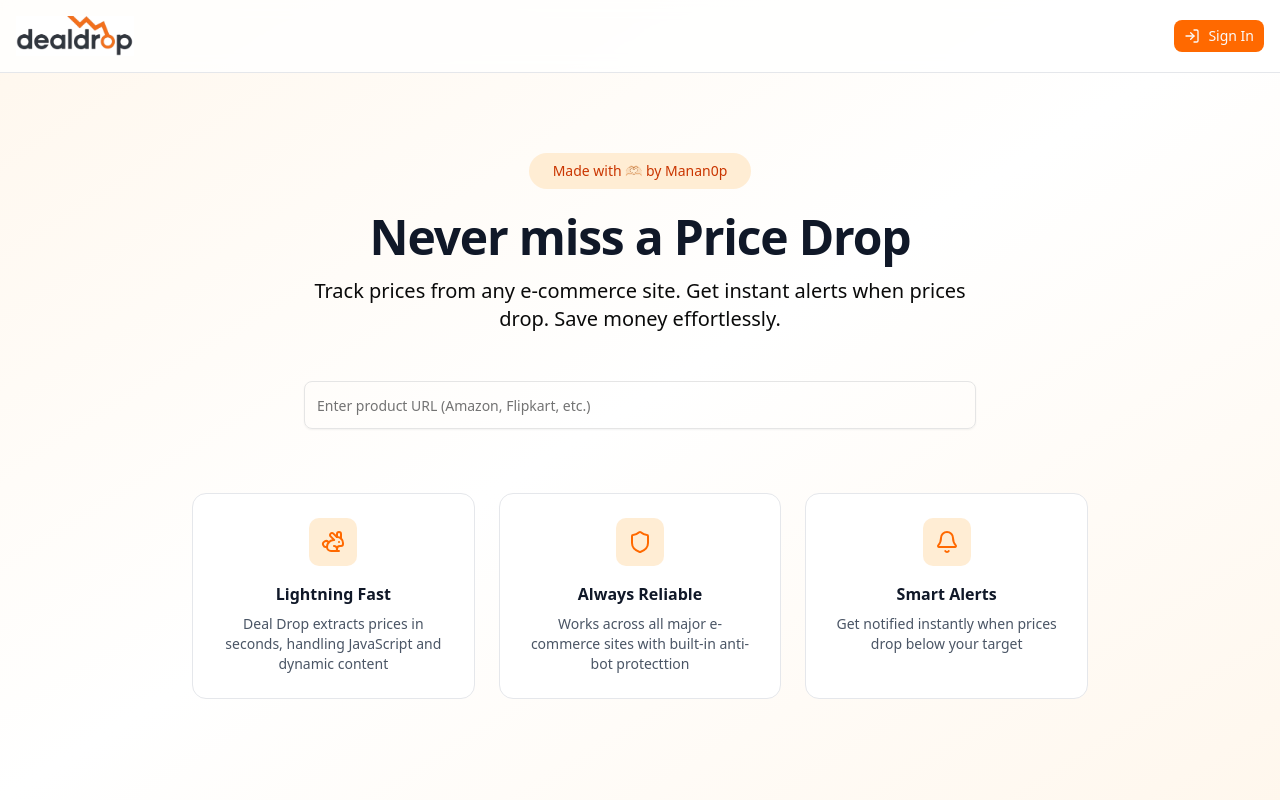
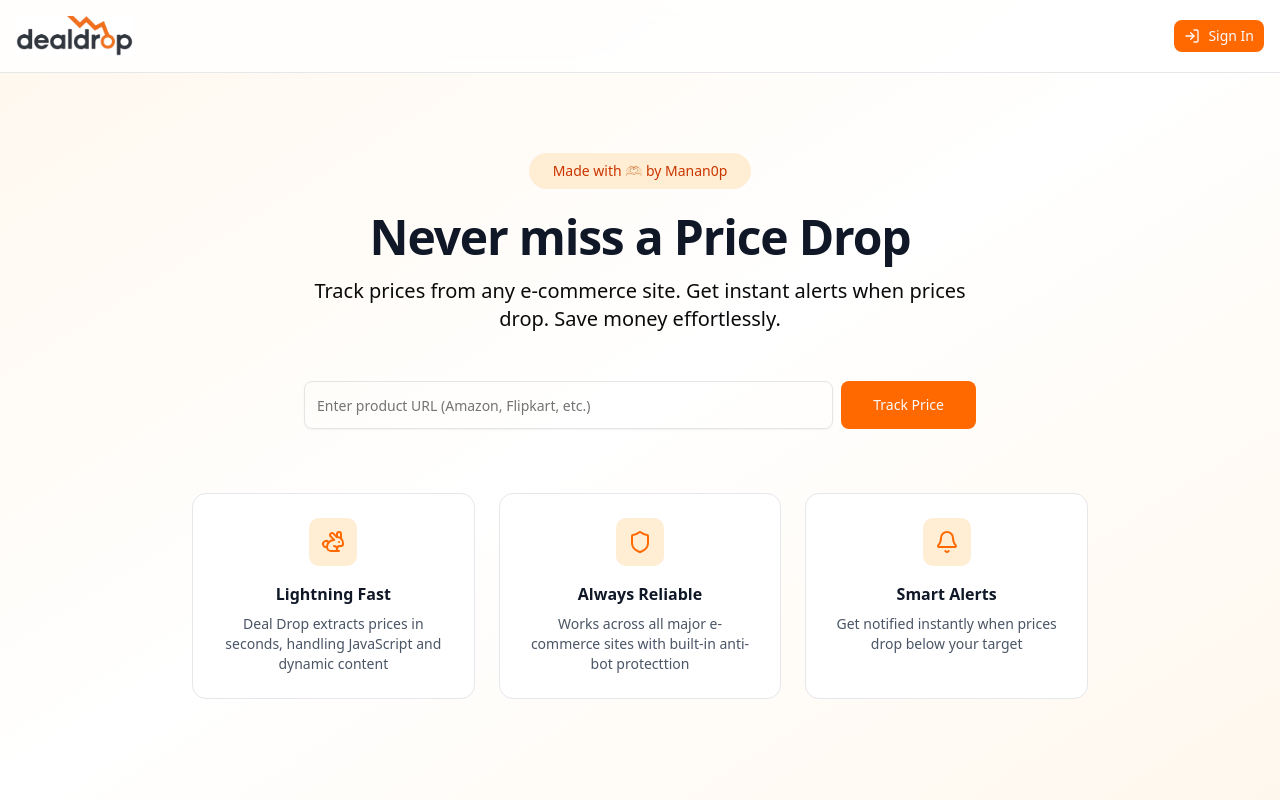
Before and after one commit to Manan0p/dealdrop, a Next.js app: page / in a window 1280 px wide. Built offline with nearby package versions, Linux system fonts and the light colour scheme.

Commit message:
landing pg

```diff
--- a/components/AddProductForm.jsx
+++ b/components/AddProductForm.jsx
@@ -2,6 +2,8 @@
 
 import React, { useState } from 'react'
 import { Input } from './ui/input'
+import { Button } from './ui/button';
+import { Loader2 } from 'lucide-react';
 
 const AddProductForm = ({user}) => {
 
@@ -11,6 +13,7 @@ const AddProductForm = ({user}) => {
   const handleSubmit = async (e) => {};
 
   return (
+    <>
     <form onSubmit={handleSubmit} className='w-full max-w-2xl mx-auto '>
       <div className='flex flex-col sm:flex-row gap-2'>
         <Input
@@ -22,8 +25,22 @@ const AddProductForm = ({user}) => {
           required
           disabled={loading}
         />
+
+        <Button className={"bg-orange-500 hover:bg-orange-600 h-10 sm:h-12 px-8"} type="submit" disabled={loading} size='lg'>
+          {loading ? (
+            <>
+              <Loader2 className='mr-2 h-4 w-4 animate-spin' />
+              Adding...
+            </>
+          ):(
+            "Track Price"
+          )}
+        </Button>
       </div>
     </form>
+
+    {/* Auth Modal */}
+    </>
   )
 }
 
```
